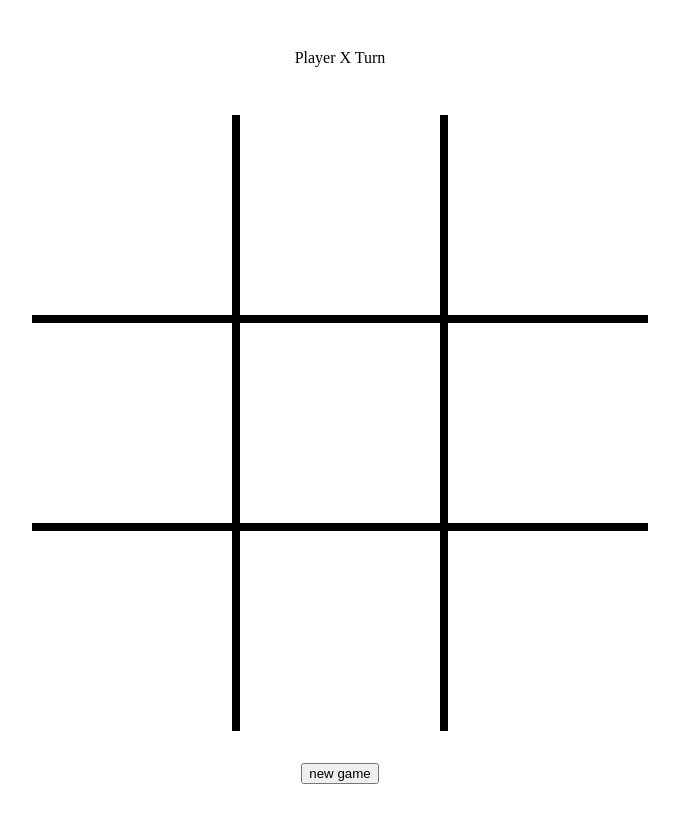
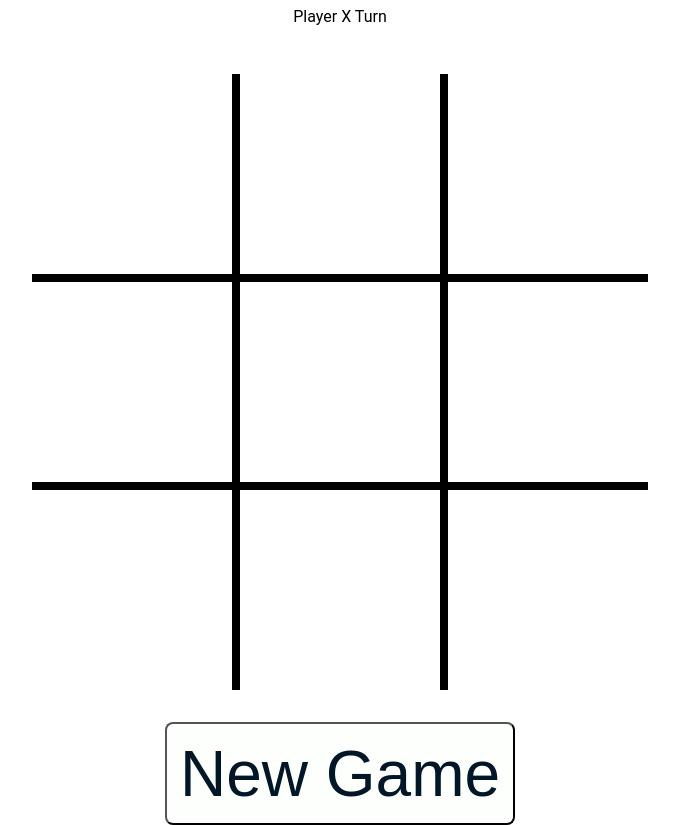
Before and after one commit to kamanazan/tictactoe, a plain HTML site: page index.html in a window 1280 px wide. Shown: the whole page, without its empty margins (300-979 px from the left). Drawn offline with Linux system fonts and the light colour scheme.

Commit message:
update style for newgame button

```diff
--- a/css/style.css
+++ b/css/style.css
@@ -8,6 +8,7 @@ body {
     flex-direction: column;
     align-items: center;
     justify-content: center;
+    font-family: Roboto;
 }
 
 .board {
@@ -34,3 +35,13 @@ body {
 .circle {
     color: blue;
 }
+
+#newgame {
+    font-weight: normal;
+    font-size: 64px;
+
+    color: #011627;
+    background-color: #fdfffc;
+    border-radius: 8px;
+    padding: 1%;
+}
--- a/index.html
+++ b/index.html
@@ -19,7 +19,7 @@
         <span class="square" data-location="7"></span>
         <span class="square" data-location="8"></span>
     </div>
-    <button id="newgame">new game</button>
+    <button id="newgame">New Game</button>
 
     <script src="js/app.js"></script>
 </body>
```
